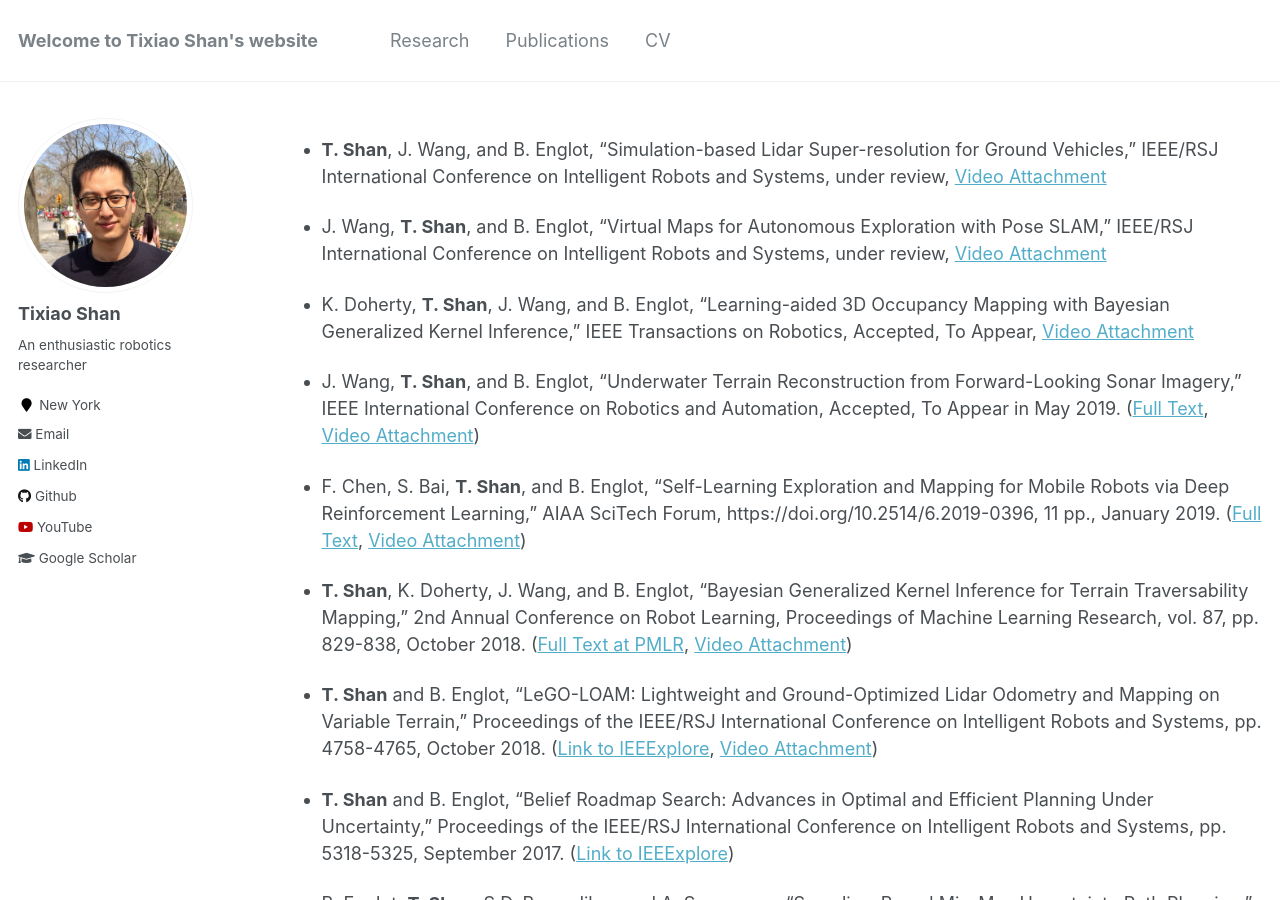
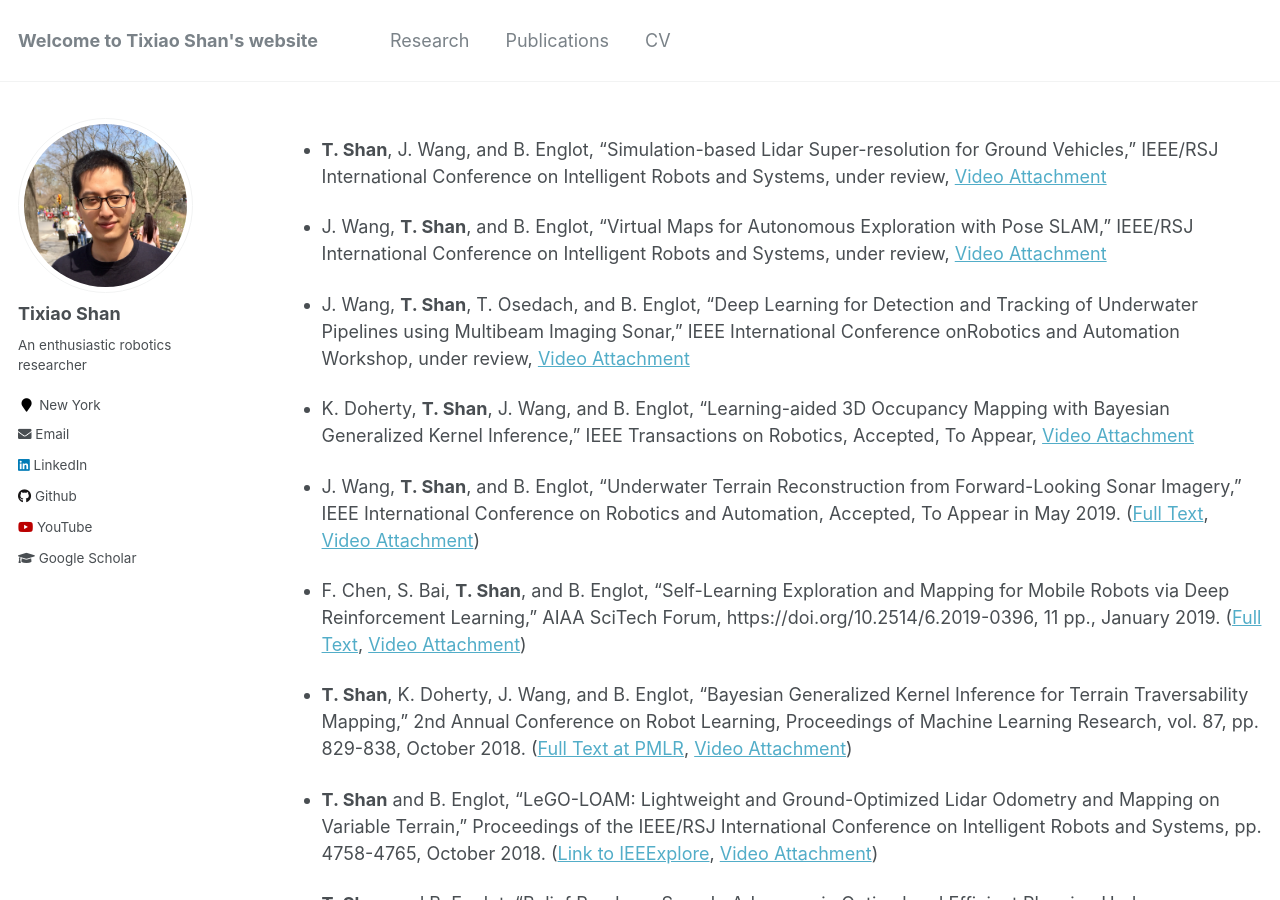
Before and after one commit to minxuanjun/tixiaoshan.github.io, a Jekyll site: the page built from _pages/publications.md, in a window 1280 px wide and 900 px high. Built offline with Jekyll 4.4.1, drawn with Linux system fonts in a browser that asks for light colours.

Commit message:
Update publications.md

```diff
--- a/_pages/publications.md
+++ b/_pages/publications.md
@@ -10,6 +10,8 @@ author_profile: true
 * **T. Shan**, J. Wang, and B. Englot, "Simulation-based Lidar Super-resolution for Ground Vehicles," IEEE/RSJ International Conference on Intelligent Robots and Systems, under review, [Video Attachment](https://www.youtube.com/watch?v=rNVTpkz2ggY)
 
 * J. Wang, **T. Shan**, and B. Englot, "Virtual Maps for Autonomous Exploration with Pose SLAM," IEEE/RSJ International Conference on Intelligent Robots and Systems, under review, [Video Attachment](https://youtu.be/apZyhWtNyF0)
+
+* J. Wang, **T. Shan**, T. Osedach, and B. Englot, "Deep Learning for Detection and Tracking of Underwater Pipelines using Multibeam Imaging Sonar," IEEE International Conference onRobotics and Automation Workshop, under review, [Video Attachment](https://www.youtube.com/watch?v=CDDewRptzrw)
 
 * K. Doherty, **T. Shan**, J. Wang, and B. Englot, "Learning-aided 3D Occupancy Mapping with Bayesian Generalized Kernel Inference," IEEE Transactions on Robotics, Accepted, To Appear, [Video Attachment](https://youtu.be/SRXLMALpU20)
 
```
